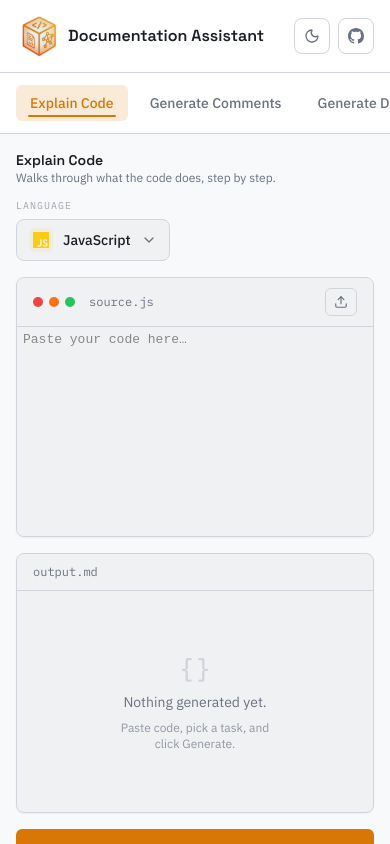
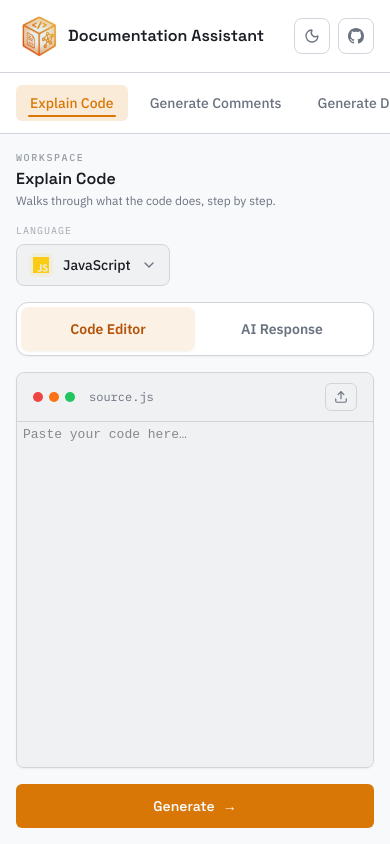
Before and after one commit to mryeminaung/documentation-assistant, a React (Vite) app in the folder client/: page / in a window 390 px wide. Built offline with nearby package versions, Linux system fonts and the light colour scheme.

Commit message:
feat(workspace): add responsive resizable editor and response layout

```diff
--- a/client/src/App.jsx
+++ b/client/src/App.jsx
@@ -8,26 +8,17 @@ import ResponsePanel from './components/ResponsePanel'
 import SplashScreen from './components/SplashScreen'
 import TaskTabs from './components/TaskTabs'
 import Toast from './components/Toast'
+import WorkspaceSplit from './components/WorkspaceSplit'
 import { useClaudeRequest } from './hooks/useClaudeRequest'
 import { useTheme } from './hooks/useTheme'
 import { useToast } from './hooks/useToast'
 import { DEFAULT_LANGUAGE, DEFAULT_TASK, TASKS, EXT_TO_LANG } from './lib/constants'
 
-function MenuIcon({ className }) {
-  return (
-    <svg className={className} viewBox="0 0 24 24" fill="none" stroke="currentColor" strokeWidth="2" strokeLinecap="round" strokeLinejoin="round">
-      <line x1="3" y1="6" x2="21" y2="6" />
-      <line x1="3" y1="12" x2="21" y2="12" />
-      <line x1="3" y1="18" x2="21" y2="18" />
-    </svg>
-  )
-}
-
 const isCreatorTask = (id) => id === 'creator'
 
 export default function App() {
   const [showSplash, setShowSplash] = useState(true)
-  const [sidebarOpen, setSidebarOpen] = useState(true)
+  const [sidebarCompact, setSidebarCompact] = useState(false)
   const [language, setLanguage] = useState(DEFAULT_LANGUAGE)
   const [task, setTask] = useState(DEFAULT_TASK)
   const [code, setCode] = useState('')
@@ -47,7 +38,7 @@ export default function App() {
   const handleFileUpload = useCallback((file) => {
     const ext = file.name.split('.').pop()?.toLowerCase()
     if (!ext || !EXT_TO_LANG[ext]) {
-      showToast({ message: `Unsupported file type: .${ext ?? 'unknown'}`, tone: 'error' })
+      showToast(`Unsupported file type: .${ext ?? 'unknown'}`, 'error')
       return
     }
 
@@ -82,7 +73,8 @@ export default function App() {
         <TaskTabs
           value={task}
           onChange={setTask}
-          className={sidebarOpen ? '' : 'md:hidden'}
+          compact={sidebarCompact}
+          onToggleCompact={() => setSidebarCompact((current) => !current)}
         />
 
         {showCreator ? (
@@ -90,32 +82,25 @@ export default function App() {
             <About />
           </main>
         ) : (
-          <main className="flex flex-1 flex-col gap-4 overflow-y-auto p-4 md:gap-5 md:overflow-hidden md:p-6">
-            <div className="flex items-center gap-3">
-              <button
-                type="button"
-                onClick={() => setSidebarOpen((prev) => !prev)}
-                aria-label={sidebarOpen ? 'Close sidebar' : 'Open sidebar'}
-                aria-expanded={sidebarOpen}
-                className="hidden md:flex h-9 w-9 shrink-0 items-center justify-center rounded-lg border border-border bg-panel
-                           text-muted transition-colors hover:border-accent/40 hover:text-accent
-                           focus-visible:outline-none dark:bg-[#1F242C]"
-              >
-                <MenuIcon className="h-4 w-4" />
-              </button>
-              <div className="flex flex-1 flex-col gap-3 sm:flex-row sm:items-center sm:justify-between">
+          <main className="flex flex-1 flex-col gap-4 overflow-y-auto p-4 md:gap-5 md:p-6 lg:overflow-hidden">
+            <div className="flex flex-col gap-3 sm:flex-row sm:items-center sm:justify-between">
+              <div className="min-w-0">
+                <p className="mb-1 font-mono text-[10px] font-medium uppercase tracking-[0.16em] text-muted/70">
+                  Workspace
+                </p>
                 <div>
-                  <h2 className="font-display text-sm font-semibold text-ink dark:text-[#E7E9EC]">
+                  <h2 className="font-display text-base font-semibold leading-tight text-ink dark:text-[#E7E9EC]">
                     {activeTask.label}
                   </h2>
-                  <p className="text-xs text-muted">{activeTask.description}</p>
+                  <p className="mt-0.5 text-xs leading-relaxed text-muted">{activeTask.description}</p>
                 </div>
-                <LanguageSelector value={language} onChange={setLanguage} />
               </div>
+              <LanguageSelector value={language} onChange={setLanguage} />
             </div>
 
-            <div className="grid flex-1 grid-cols-1 gap-4 md:grid-cols-2 md:overflow-hidden">
-              <div className="min-h-[260px] md:min-h-0">
+            <WorkspaceSplit
+              status={status}
+              editor={
                 <CodeEditor
                   value={code}
                   onChange={setCode}
@@ -126,24 +111,23 @@ export default function App() {
                   onFileClear={handleFileClear}
                   fileName={uploadedFileName}
                 />
-              </div>
-              <div className="min-h-[260px] md:min-h-0">
+              }
+              response={
                 <ResponsePanel
                   status={status}
                   result={result}
                   error={error}
                   onToast={showToast}
                 />
-              </div>
-            </div>
-
-            <div className="flex justify-stretch sm:justify-end">
-              <GenerateButton
-                onClick={handleGenerate}
-                disabled={status === 'loading'}
-                loading={status === 'loading'}
-              />
-            </div>
+              }
+              action={
+                <GenerateButton
+                  onClick={handleGenerate}
+                  disabled={status === 'loading'}
+                  loading={status === 'loading'}
+                />
+              }
+            />
           </main>
         )}
       </div>
--- a/client/src/components/GenerateButton.jsx
+++ b/client/src/components/GenerateButton.jsx
@@ -4,7 +4,8 @@ export default function GenerateButton({ onClick, disabled, loading }) {
       type="button"
       onClick={onClick}
       disabled={disabled}
-      className="flex w-full items-center justify-center gap-2 rounded-md bg-accent px-5 py-2.5
+      aria-busy={loading}
+      className="flex min-h-11 w-full items-center justify-center gap-2 rounded-md bg-accent px-5 py-2.5
                  font-display text-sm font-semibold text-bg transition-colors
                  hover:bg-accent-dim disabled:cursor-not-allowed disabled:opacity-40
                  focus-visible:outline-none sm:w-auto"
--- /dev/null
+++ b/client/src/components/WorkspaceSplit.jsx
@@ -0,0 +1,199 @@
+import { useCallback, useEffect, useRef, useState } from 'react'
+
+const DEFAULT_EDITOR_PERCENT = 50
+const MIN_PANEL_WIDTH = 320
+const DIVIDER_WIDTH = 12
+const KEYBOARD_STEP = 32
+
+function clamp(value, min, max) {
+  return Math.min(Math.max(value, min), max)
+}
+
+export default function WorkspaceSplit({ editor, response, action, status }) {
+  const containerRef = useRef(null)
+  const tabRefs = useRef({})
+  const previousStatusRef = useRef(status)
+  const [editorPercent, setEditorPercent] = useState(DEFAULT_EDITOR_PERCENT)
+  const [dragging, setDragging] = useState(false)
+  const [activePane, setActivePane] = useState('editor')
+
+  useEffect(() => {
+    if (status === 'success' && previousStatusRef.current !== 'success') {
+      setActivePane('response')
+    }
+    previousStatusRef.current = status
+  }, [status])
+
+  const getBounds = useCallback(() => {
+    const rect = containerRef.current?.getBoundingClientRect()
+    if (!rect) return null
+
+    const availableWidth = Math.max(rect.width - DIVIDER_WIDTH, 0)
+    const minimum = Math.min(MIN_PANEL_WIDTH, availableWidth / 2)
+    return {
+      rect,
+      min: minimum,
+      max: Math.max(availableWidth - minimum, minimum),
+    }
+  }, [])
+
+  const setWidthFromClientX = useCallback((clientX) => {
+    const bounds = getBounds()
+    if (!bounds || bounds.rect.width === 0) return
+
+    const width = clamp(clientX - bounds.rect.left, bounds.min, bounds.max)
+    setEditorPercent((width / bounds.rect.width) * 100)
+  }, [getBounds])
+
+  useEffect(() => {
+    if (!dragging) return undefined
+
+    const handlePointerMove = (event) => setWidthFromClientX(event.clientX)
+    const handlePointerUp = () => setDragging(false)
+
+    document.body.style.cursor = 'col-resize'
+    document.body.style.userSelect = 'none'
+    window.addEventListener('pointermove', handlePointerMove)
+    window.addEventListener('pointerup', handlePointerUp)
+
+    return () => {
+      document.body.style.cursor = ''
+      document.body.style.userSelect = ''
+      window.removeEventListener('pointermove', handlePointerMove)
+      window.removeEventListener('pointerup', handlePointerUp)
+    }
+  }, [dragging, setWidthFromClientX])
+
+  const handleKeyDown = (event) => {
+    const bounds = getBounds()
+    if (!bounds || bounds.rect.width === 0) return
+
+    const currentWidth = (editorPercent / 100) * bounds.rect.width
+    let nextWidth = currentWidth
+
+    if (event.key === 'ArrowLeft') nextWidth -= KEYBOARD_STEP
+    else if (event.key === 'ArrowRight') nextWidth += KEYBOARD_STEP
+    else if (event.key === 'Home') nextWidth = bounds.min
+    else if (event.key === 'End') nextWidth = bounds.max
+    else if (event.key === 'Enter') nextWidth = bounds.rect.width * (DEFAULT_EDITOR_PERCENT / 100)
+    else return
+
+    event.preventDefault()
+    const width = clamp(nextWidth, bounds.min, bounds.max)
+    setEditorPercent((width / bounds.rect.width) * 100)
+  }
+
+  const handleTabKeyDown = (event) => {
+    let nextPane
+    if (event.key === 'ArrowRight' || event.key === 'End') nextPane = 'response'
+    else if (event.key === 'ArrowLeft' || event.key === 'Home') nextPane = 'editor'
+    else return
+
+    event.preventDefault()
+    setActivePane(nextPane)
+    tabRefs.current[nextPane]?.focus()
+  }
+
+  return (
+    <div
+      ref={containerRef}
+      className="grid min-w-0 flex-1 grid-cols-1 grid-rows-[auto_minmax(360px,1fr)_auto] gap-4 lg:min-h-0 lg:grid-cols-[minmax(320px,var(--editor-width))_12px_minmax(320px,1fr)] lg:grid-rows-[minmax(0,1fr)_auto] lg:gap-x-0 lg:gap-y-5"
+      style={{ '--editor-width': `${editorPercent}%` }}
+    >
+      <div
+        role="tablist"
+        aria-label="Workspace panels"
+        className="grid grid-cols-2 rounded-xl border border-border bg-panel p-1 shadow-sm lg:hidden dark:bg-[#1F242C]"
+      >
+        <button
+          ref={(element) => { tabRefs.current.editor = element }}
+          id="workspace-tab-editor"
+          type="button"
+          role="tab"
+          aria-selected={activePane === 'editor'}
+          aria-controls="workspace-panel-editor"
+          tabIndex={activePane === 'editor' ? 0 : -1}
+          onClick={() => setActivePane('editor')}
+          onKeyDown={handleTabKeyDown}
+          className={`min-h-11 rounded-lg px-3 text-sm font-semibold transition-colors focus-visible:outline-none focus-visible:ring-2 focus-visible:ring-accent ${
+            activePane === 'editor'
+              ? 'bg-accent/10 text-accent-dim shadow-sm dark:text-amber-400'
+              : 'text-muted hover:bg-panel-alt hover:text-ink dark:hover:bg-[#242A33] dark:hover:text-[#E7E9EC]'
+          }`}
+        >
+          Code Editor
+        </button>
+        <button
+          ref={(element) => { tabRefs.current.response = element }}
+          id="workspace-tab-response"
+          type="button"
+          role="tab"
+          aria-selected={activePane === 'response'}
+          aria-controls="workspace-panel-response"
+          tabIndex={activePane === 'response' ? 0 : -1}
+          onClick={() => setActivePane('response')}
+          onKeyDown={handleTabKeyDown}
+          className={`relative min-h-11 rounded-lg px-3 text-sm font-semibold transition-colors focus-visible:outline-none focus-visible:ring-2 focus-visible:ring-accent ${
+            activePane === 'response'
+              ? 'bg-accent/10 text-accent-dim shadow-sm dark:text-amber-400'
+              : 'text-muted hover:bg-panel-alt hover:text-ink dark:hover:bg-[#242A33] dark:hover:text-[#E7E9EC]'
+          }`}
+        >
+          AI Response
+          {status === 'success' && activePane !== 'response' && (
+            <span className="absolute right-3 top-2.5 h-2 w-2 rounded-full bg-teal" aria-label="New response available" />
+          )}
+        </button>
+      </div>
+
+      <section
+        id="workspace-panel-editor"
+        role="tabpanel"
+        aria-labelledby="workspace-tab-editor"
+        className={`row-start-2 min-h-0 min-w-0 lg:col-start-1 lg:row-start-1 lg:block lg:pr-1.5 ${activePane === 'editor' ? 'block' : 'hidden'}`}
+      >
+        {editor}
+      </section>
+
+      <div
+        role="separator"
+        aria-label="Resize code editor and response panels"
+        aria-orientation="vertical"
+        aria-valuemin={0}
+        aria-valuemax={100}
+        aria-valuenow={Math.round(editorPercent)}
+        tabIndex={0}
+        onPointerDown={(event) => {
+          if (event.button !== 0) return
+          event.preventDefault()
+          setDragging(true)
+        }}
+        onDoubleClick={() => setEditorPercent(DEFAULT_EDITOR_PERCENT)}
+        onKeyDown={handleKeyDown}
+        className={`group relative hidden cursor-col-resize touch-none items-center justify-center rounded-md lg:col-start-2 lg:row-start-1 lg:flex ${
+          dragging ? 'bg-accent/10' : 'hover:bg-accent/10'
+        } focus-visible:bg-accent/10 focus-visible:outline-none focus-visible:ring-2 focus-visible:ring-accent focus-visible:ring-offset-2 focus-visible:ring-offset-bg dark:focus-visible:ring-offset-[#171B21]`}
+      >
+        <span
+          aria-hidden="true"
+          className={`h-14 w-1 rounded-full transition-colors ${
+            dragging ? 'bg-accent' : 'bg-border group-hover:bg-accent group-focus-visible:bg-accent'
+          }`}
+        />
+      </div>
+
+      <section
+        id="workspace-panel-response"
+        role="tabpanel"
+        aria-labelledby="workspace-tab-response"
+        className={`row-start-2 min-h-0 min-w-0 lg:col-start-3 lg:row-start-1 lg:block lg:pl-1.5 ${activePane === 'response' ? 'block' : 'hidden'}`}
+      >
+        {response}
+      </section>
+
+      <div className="row-start-3 flex justify-stretch sm:justify-end lg:col-span-3 lg:row-start-2">
+        {action}
+      </div>
+    </div>
+  )
+}
```
